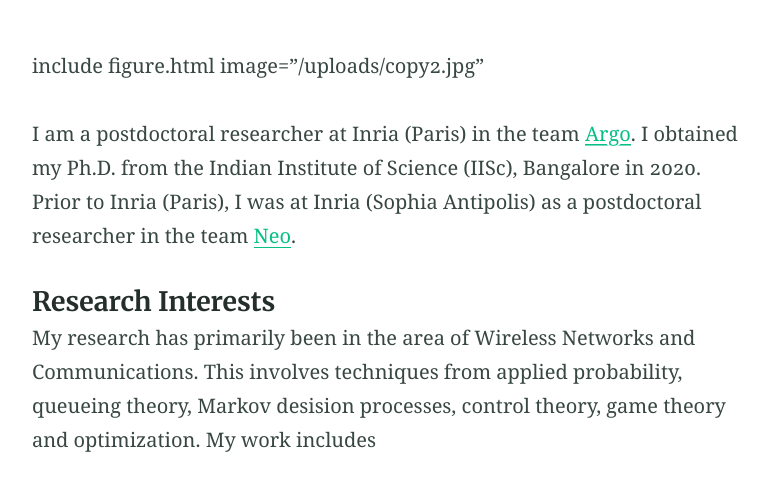
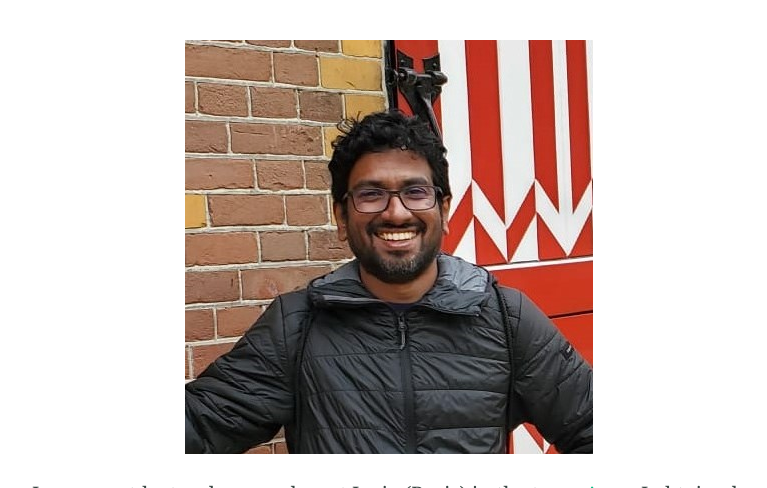
Before and after one commit to ashokkri/ashokkri.github.io, a Jekyll site: the page built from index.md, in a window 1280 px wide and 900 px high, cut to the strip 412-900 px from the top of the window. Shown: the whole strip, without its empty margins (251-1018 px from the left). Built offline with Jekyll 4.4.1, drawn with Linux system fonts in a browser that asks for light colours.

Commit message:
Update index.md

```diff
--- a/index.md
+++ b/index.md
@@ -6,7 +6,7 @@ feature_text: |
 feature_image: "https://picsum.photos/1300/400?image=989"
 
 ---
-include figure.html image="/uploads/copy2.jpg"
+{% include figure.html image="/uploads/copy2.jpg" %}
 
 I am a postdoctoral researcher at Inria (Paris) in the team [Argo](https://www.inria.fr/en/argo). I obtained my Ph.D. from the Indian Institute of Science (IISc), Bangalore in 2020. Prior to Inria (Paris), I was at Inria (Sophia Antipolis) as a postdoctoral researcher in the team [Neo](https://team.inria.fr/neo/).
 
```
